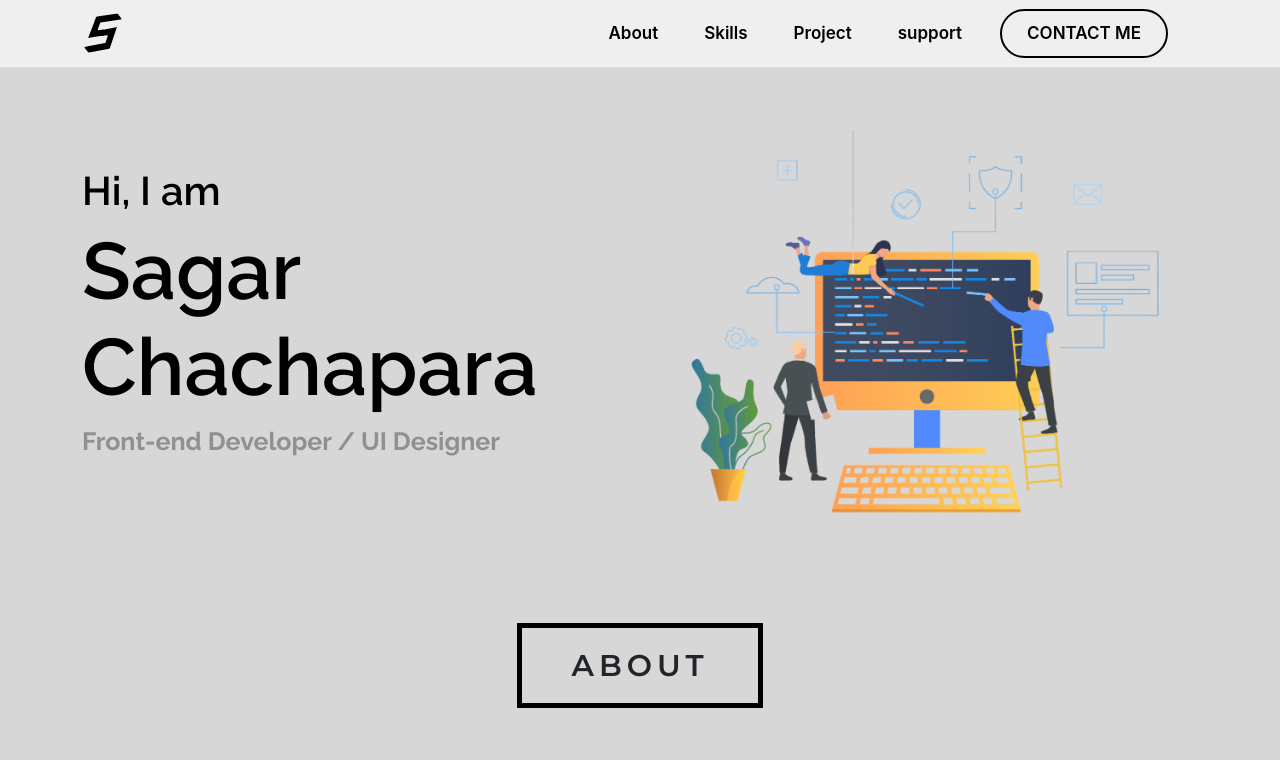
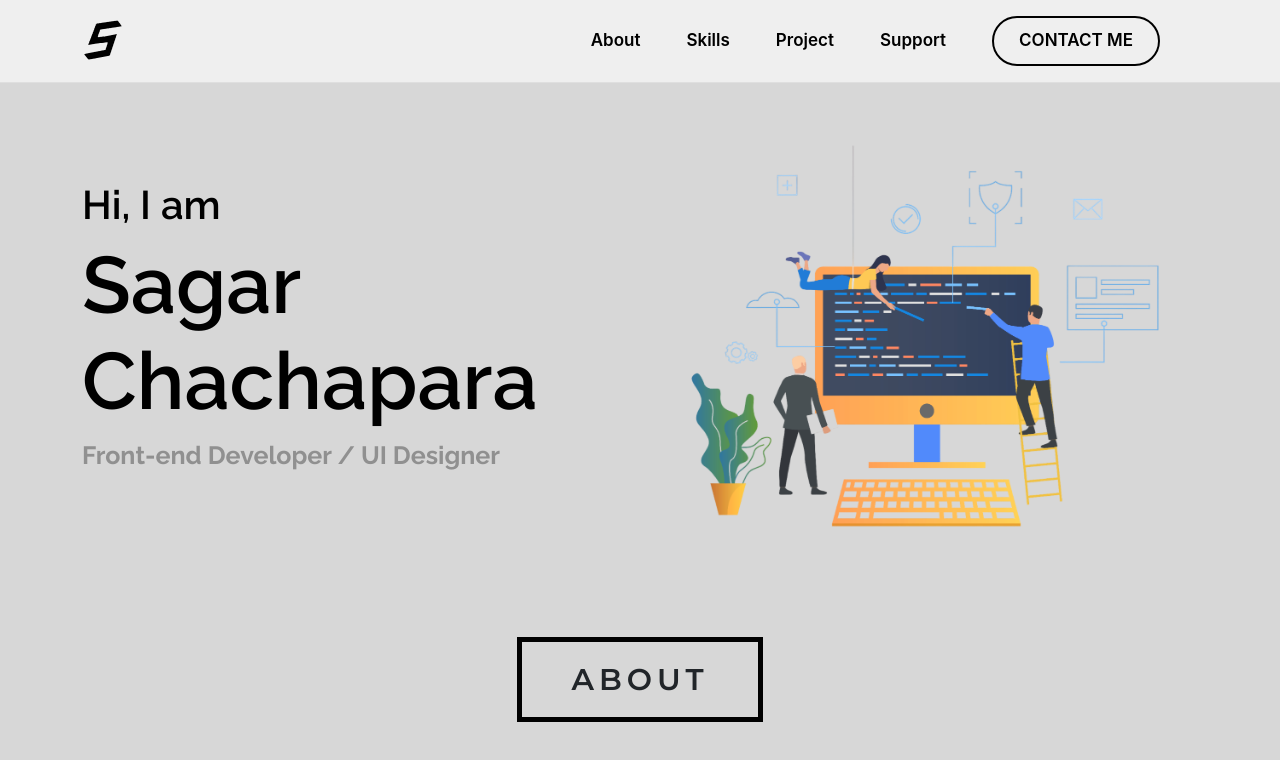
Before and after one commit to chachapara/potfollio-react-app, a React (Create React App) app: page / in a window 1280 px wide. Shown: the top 760 px of the page. Built offline with nearby package versions, Linux system fonts and the light colour scheme; what react-native would draw is missing.

Commit message:
changes commited

```diff
--- a/src/Layout/Header.js
+++ b/src/Layout/Header.js
@@ -1,17 +1,25 @@
 import { Link } from 'react-scroll';
-import { Container, Navbar, Nav, Button, } from 'react-bootstrap';
+import { Container, Navbar, Nav, Offcanvas } from 'react-bootstrap';
 import logo from '../assets/images/sagar-logo.png'
 export default function Navs() {
 
     return (
         <>
-            <Navbar collapseOnSelect expand="lg" className="">
+            <Navbar expand="lg" className="">
             <Container>
                 <Navbar.Brand href="#home">
                     <img src={logo} alt="" />
                 </Navbar.Brand>
-                    <Navbar.Toggle aria-controls="responsive-navbar-nav" />
-                    <Navbar.Collapse id="responsive-navbar-nav">
+                <Navbar.Toggle aria-controls="offcanvasNavbar" />
+                <Navbar.Offcanvas
+                    id="offcanvasNavbar"
+                    aria-labelledby="offcanvasNavbarLabel"
+                    placement="end" // this makes it slide in from the right
+                >
+                    <Offcanvas.Header closeButton>
+                        <Offcanvas.Title id="offcanvasNavbarLabel">Menu</Offcanvas.Title>
+                    </Offcanvas.Header>
+                    <Offcanvas.Body>
                         <Nav className="ms-auto">
                             <Nav.Link onClick={() => document.getElementById('About').scrollIntoView({ behavior: 'smooth' })}>
                                 About
@@ -23,15 +31,16 @@ export default function Navs() {
                                 Project
                             </Nav.Link>
                             <Nav.Link onClick={() => document.getElementById('support').scrollIntoView({ behavior: 'smooth' })}>
-                                support
+                                Support
                             </Nav.Link>
-                        </Nav>
                             <Nav.Link onClick={() => document.getElementById('contact').scrollIntoView({ behavior: 'smooth' })}>
                                 <button className='contect-btn'>CONTACT ME</button>
                             </Nav.Link>
-                    </Navbar.Collapse>
+                        </Nav>
+                    </Offcanvas.Body>
+                </Navbar.Offcanvas>
             </Container>
-            </Navbar >
+        </Navbar>
         </>
     )
 }
--- a/src/assets/index.css
+++ b/src/assets/index.css
@@ -247,9 +247,18 @@ body {
   animation: fadeOut 3s forwards; /* 3 seconds fade-out animation */
 }
 
+.navbar-expand-lg{
+  align-items: center;
+}
+
 .swiper-slide{
   height: auto !important;
 }
+
+.navbar-expand-lg .navbar-nav{
+  align-items: center !important;
+}
+
 @keyframes fadeOut {
   0% {
       opacity: 1;
```
Lines whose indentation alone changed are shown as unchanged.
